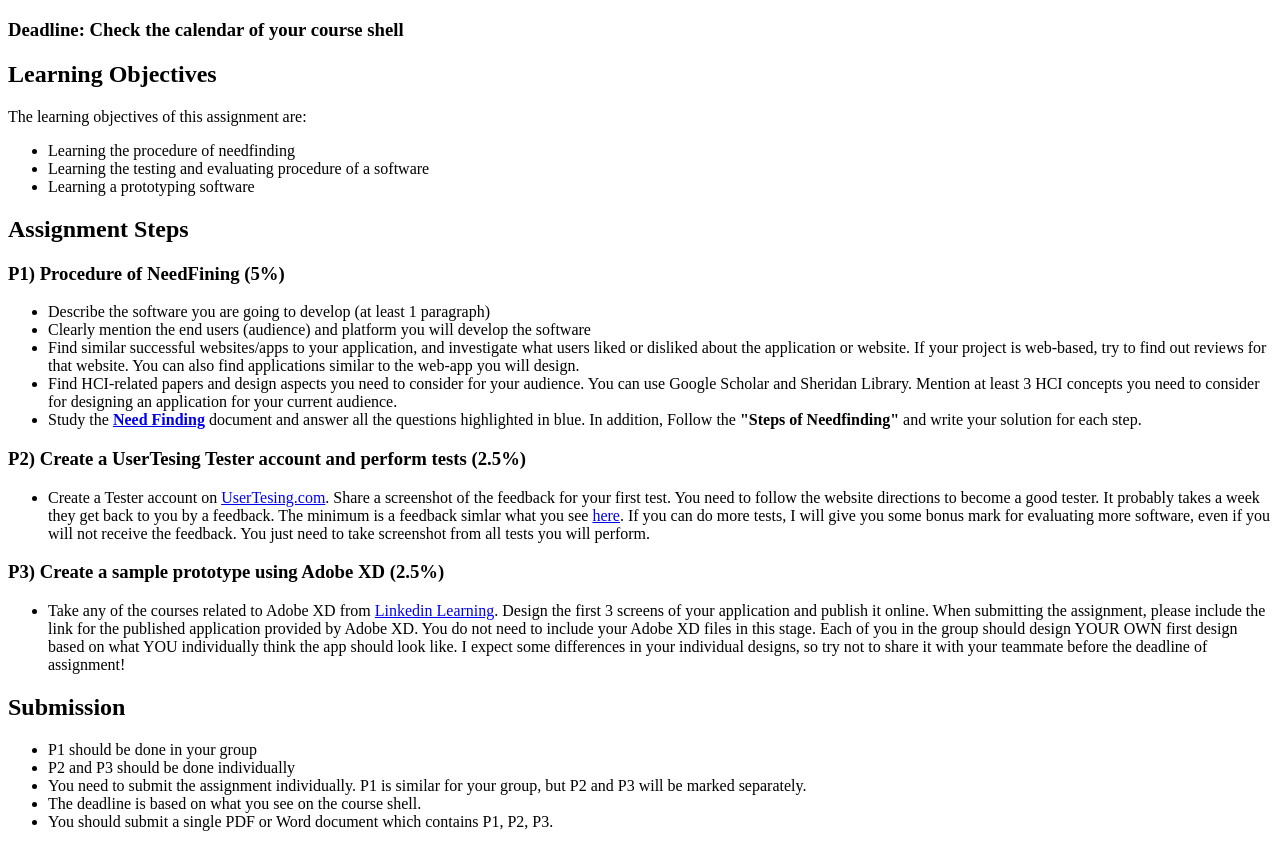
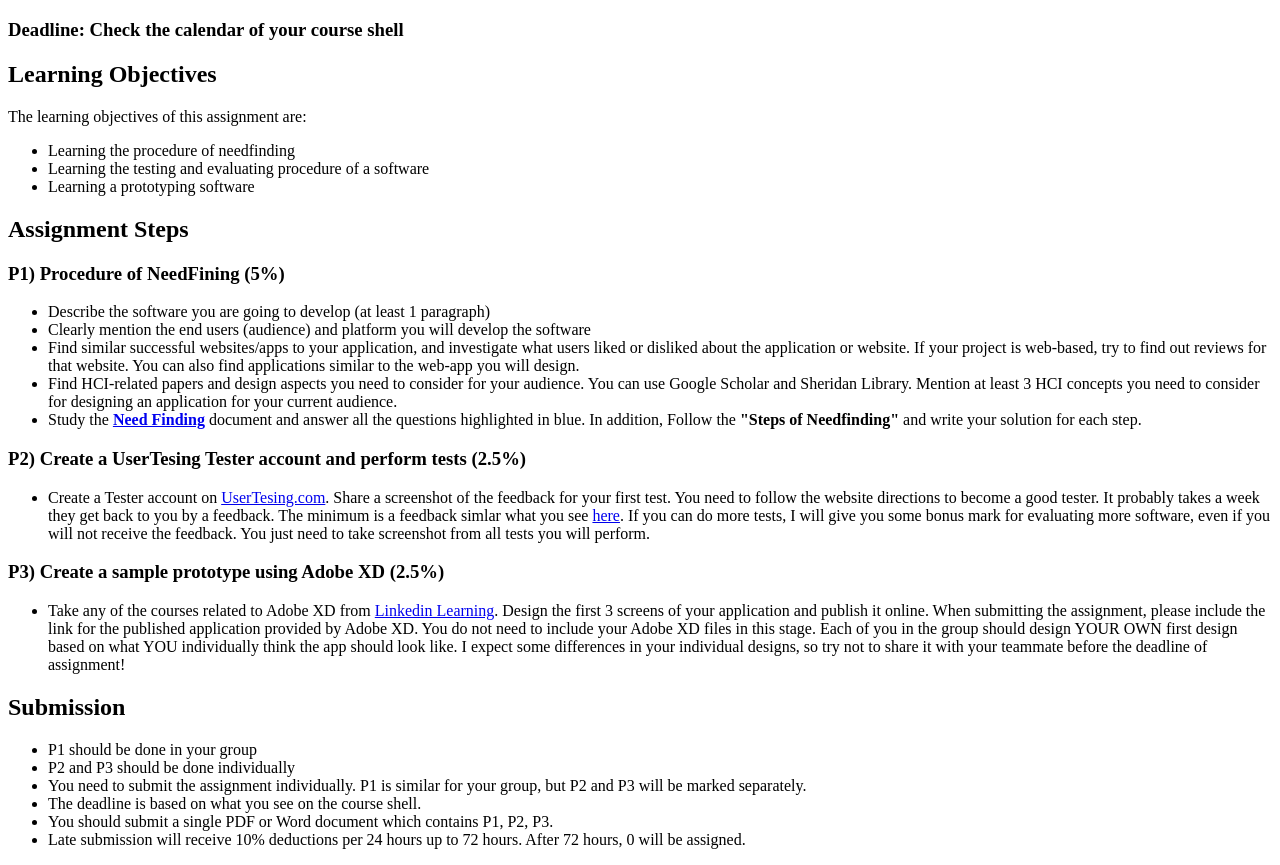
Before and after one commit to tofighi/tofighi.github.io, a plain HTML site: page courses/hci/assignments.html in a window 1280 px wide. Shown: the part 61-926 px from the top of the page. Drawn offline with Linux system fonts and the light colour scheme.

Commit message:
Update assignments.html

```diff
--- a/courses/hci/assignments.html
+++ b/courses/hci/assignments.html
@@ -66,6 +66,9 @@
            <li>
                You should submit a single PDF or Word document which contains P1, P2, P3.
             </li>
+            <li>
+                Late submission will receive 10% deductions per 24 hours up to 72 hours. After 72 hours, 0 will be assigned.
+            </li>
         </ul>
 
 </body>
```
